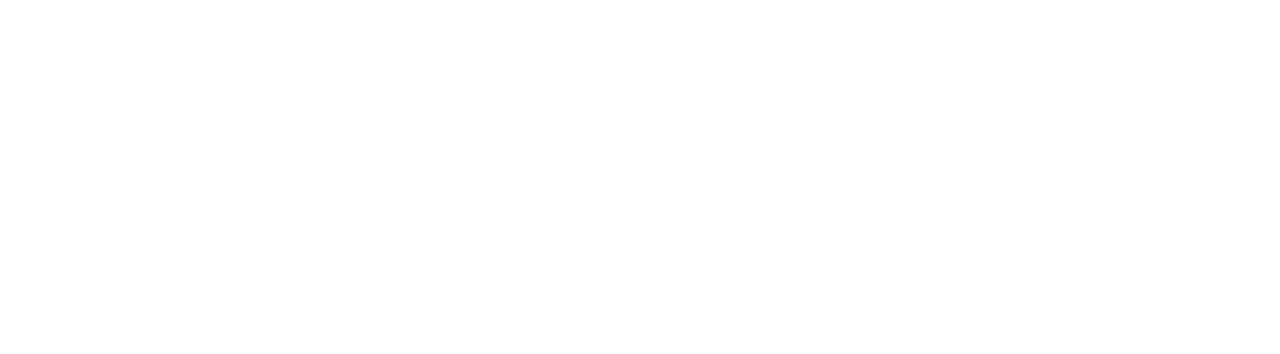
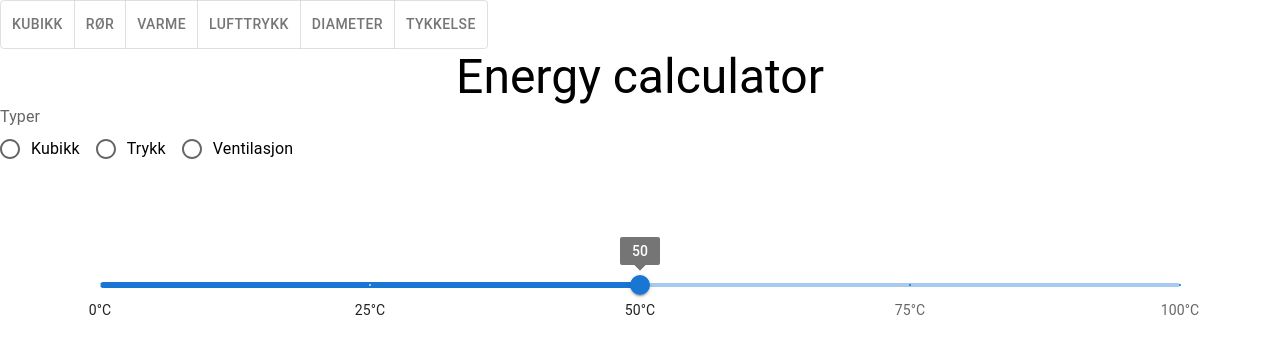
Before and after one commit to davemarong/energy_calc, a React (Create React App) app: page / in a window 1280 px wide. Shown: the top 354 px of the page. Built offline with nearby package versions, Linux system fonts and the light colour scheme.

Commit message:
Add slider and nav

```diff
--- a/package.json
+++ b/package.json
@@ -3,6 +3,9 @@
   "version": "0.1.0",
   "private": true,
   "dependencies": {
+    "@emotion/react": "^11.9.3",
+    "@emotion/styled": "^11.9.3",
+    "@mui/material": "^5.8.4",
     "@testing-library/jest-dom": "^5.16.4",
     "@testing-library/react": "^13.3.0",
     "@testing-library/user-event": "^13.5.0",
--- a/public/index.html
+++ b/public/index.html
@@ -10,8 +10,6 @@
       content="Web site created using create-react-app"
     />
 
-    <link rel="manifest" href="%PUBLIC_URL%/manifest.json" />
-
     <title>Energy calculator</title>
   </head>
   <body>
--- a/src/App.js
+++ b/src/App.js
@@ -1,7 +1,21 @@
-import "./App.css";
+// IMPORT
+
+// Components
+import { Filters } from "./components/Filters/Filters";
+import { Header } from "./components/Header/Header";
+import { Nav } from "./components/Nav/Nav";
+import { SliderMui } from "./components/Slider/SliderMui";
 
 function App() {
-  return <div></div>;
+  return (
+    <>
+      <Nav />
+      <Header h="h3">Energy calculator</Header>
+      <Filters />
+      <div style={{ margin: 100 }}></div>
+      <SliderMui />
+    </>
+  );
 }
 
 export default App;
--- /dev/null
+++ b/src/components/Filters/Filters.js
@@ -0,0 +1,43 @@
+// IMPORT
+
+// React
+
+// Material UI
+import Radio from "@mui/material/Radio";
+import RadioGroup from "@mui/material/RadioGroup";
+import FormControlLabel from "@mui/material/FormControlLabel";
+import FormControl from "@mui/material/FormControl";
+import FormLabel from "@mui/material/FormLabel";
+
+// Components
+
+// Utils
+
+// Data
+
+// Functional component
+export const Filters = () => {
+  // State
+
+  // Functions
+
+  // Return
+  return (
+    <FormControl>
+      <FormLabel id="demo-row-radio-buttons-group-label">Typer</FormLabel>
+      <RadioGroup
+        row
+        aria-labelledby="demo-row-radio-buttons-group-label"
+        name="row-radio-buttons-group"
+      >
+        <FormControlLabel value="Kubikk" control={<Radio />} label="Kubikk" />
+        <FormControlLabel value="Trykk" control={<Radio />} label="Trykk" />
+        <FormControlLabel
+          value="Ventilasjon"
+          control={<Radio />}
+          label="Ventilasjon"
+        />
+      </RadioGroup>
+    </FormControl>
+  );
+};
--- /dev/null
+++ b/src/components/Header/Header.js
@@ -0,0 +1,26 @@
+// IMPORT
+
+// React
+
+// Material UI
+import Typography from "@mui/material/Typography";
+
+// Components
+
+// Utils
+
+// Data
+
+// Functional component
+export const Header = ({ children, h, align = "center" }) => {
+  // State
+
+  // Functions
+
+  // Return
+  return (
+    <Typography align={align} variant={h}>
+      {children}
+    </Typography>
+  );
+};
--- /dev/null
+++ b/src/components/Nav/Nav.js
@@ -0,0 +1,48 @@
+// IMPORT
+
+// React
+import { useState } from "react";
+
+// Material UI
+import Button from "@mui/material/Button";
+import ToggleButton from "@mui/material/ToggleButton";
+import ToggleButtonGroup from "@mui/material/ToggleButtonGroup";
+
+// Components
+
+// Utils
+
+// Data
+import { nav_items } from "./NavItems";
+
+// Functional component
+export const Nav = () => {
+  // State
+  const [alignment, setAlignment] = useState("web");
+
+  const handleChange = (event, newAlignment) => {
+    setAlignment(newAlignment);
+  };
+
+  // Functions
+
+  // Return
+  return (
+    <div>
+      <ToggleButtonGroup
+        color="secondary"
+        value={alignment}
+        exclusive
+        onChange={handleChange}
+      >
+        {nav_items.map((item) => {
+          return (
+            <ToggleButton key={item.id} value={item.title}>
+              {item.title}
+            </ToggleButton>
+          );
+        })}
+      </ToggleButtonGroup>
+    </div>
+  );
+};
--- /dev/null
+++ b/src/components/Nav/NavItems.js
@@ -0,0 +1,8 @@
+export const nav_items = [
+  { title: "Kubikk", href: "/kubikk", id: 0 },
+  { title: "Rør", href: "/rør", id: 1 },
+  { title: "Varme", href: "/varme", id: 2 },
+  { title: "Lufttrykk", href: "/lufttrykk", id: 3 },
+  { title: "Diameter", href: "/diameter", id: 4 },
+  { title: "Tykkelse", href: "/tykkelse", id: 5 },
+];
--- /dev/null
+++ b/src/components/Slider/SliderMui.js
@@ -0,0 +1,56 @@
+// IMPORT
+
+// React
+
+// Material UI
+import Slider from "@mui/material/Slider";
+
+// Components
+
+// Utils
+
+// Data
+
+// Functional component
+export const SliderMui = () => {
+  // State
+
+  // Functions
+
+  // Data
+  const marks = [
+    {
+      value: 0,
+      label: "0°C",
+    },
+    {
+      value: 25,
+      label: "25°C",
+    },
+
+    {
+      value: 50,
+      label: "50°C",
+    },
+    {
+      value: 75,
+      label: "75°C",
+    },
+    {
+      value: 100,
+      label: "100°C",
+    },
+  ];
+
+  // Return
+  return (
+    <div style={{ margin: 100 }}>
+      <Slider
+        defaultValue={50}
+        aria-label="Default"
+        marks={marks}
+        valueLabelDisplay="on"
+      />
+    </div>
+  );
+};
```
Also changed, not shown: src/CommentTemplate.js (added, +21 -0 lines), public/manifest.json (deleted), src/components/Slider/Slider.js (deleted), 1 other file (tests, documents, lock files or other folders).
